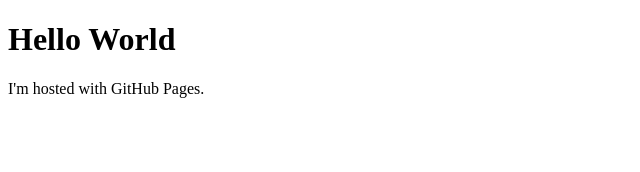
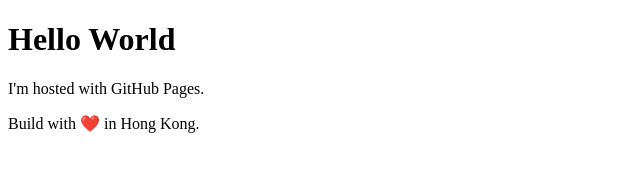
Before and after one commit to nathanchowwc/nathanchowwc.github.io, a plain HTML site: page index.html in a window 1280 px wide. Shown: the whole page, without its empty margins (0-640 px from the left). Drawn offline with Linux system fonts and the light colour scheme.

Commit message:
Update index.html

```diff
--- a/index.html
+++ b/index.html
@@ -3,5 +3,6 @@
 <body>
 <h1>Hello World</h1>
 <p>I'm hosted with GitHub Pages.</p>
+<p>Build with ❤️ in Hong Kong.</p>
 </body>
 </html>
```
